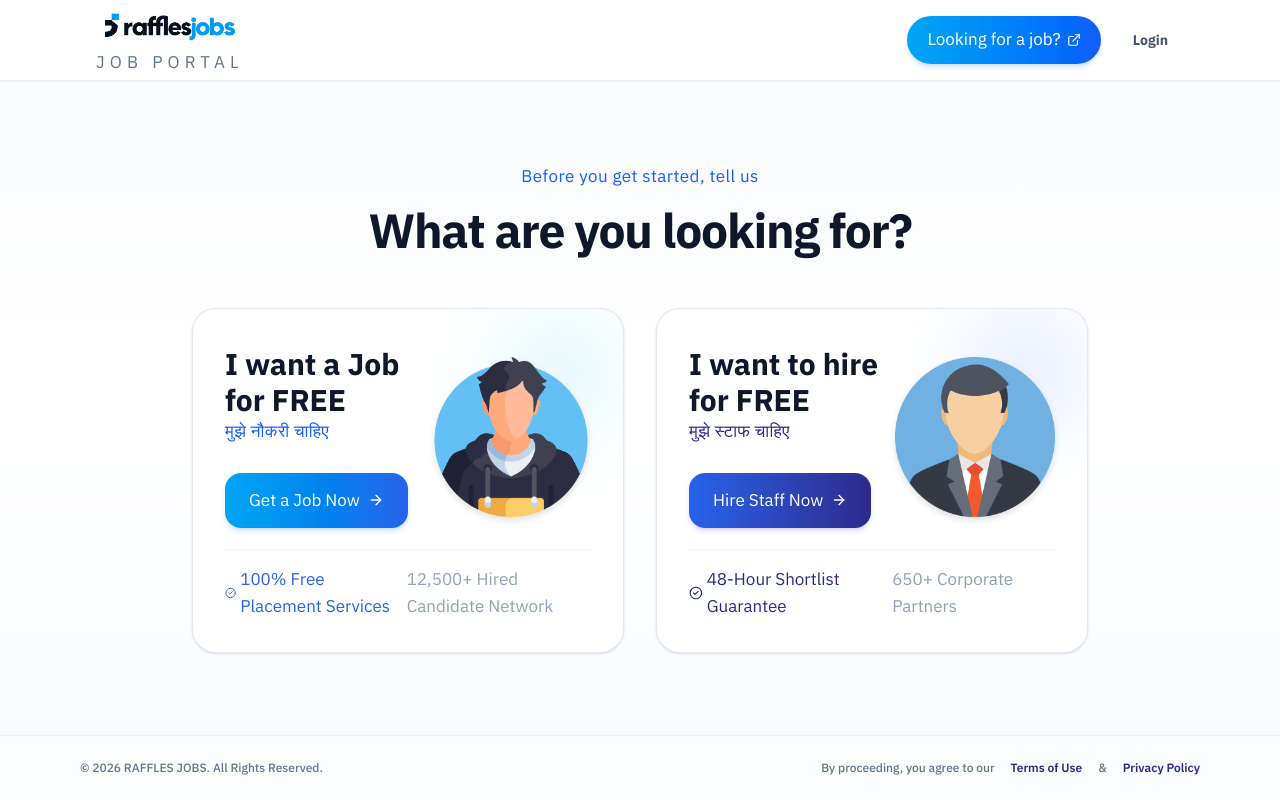
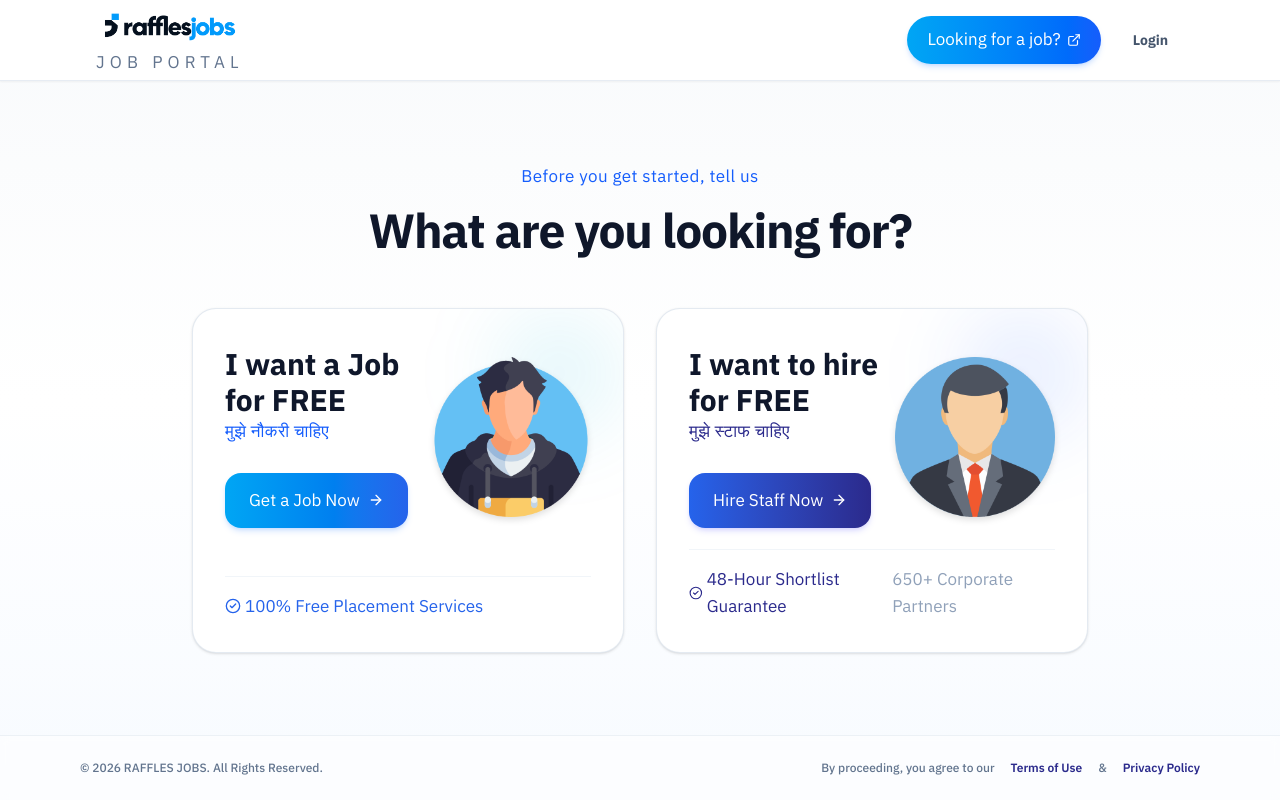
Before and after one commit to rafflesconsulting100/raffles-job-portal, a React (Vite) app in the folder client/: page / in a window 1280 px wide. Built offline with nearby package versions, Linux system fonts and the light colour scheme; no server answers.

Commit message:
raju- remove 12,500+ Hired Candidate Network text

```diff
--- a/client/src/CorePages/RoleSelectionPage.jsx
+++ b/client/src/CorePages/RoleSelectionPage.jsx
@@ -130,9 +130,6 @@ export default function RoleSelectionPage() {
                   <CheckCircle2 className="w-4 h-4 text-[#2563EB]" />
                   100% Free Placement Services
                 </span>
-                <span className="text-slate-400 group-hover:text-slate-600 transition">
-                  12,500+ Hired Candidate Network
-                </span>
               </div>
             </div>
 
```
